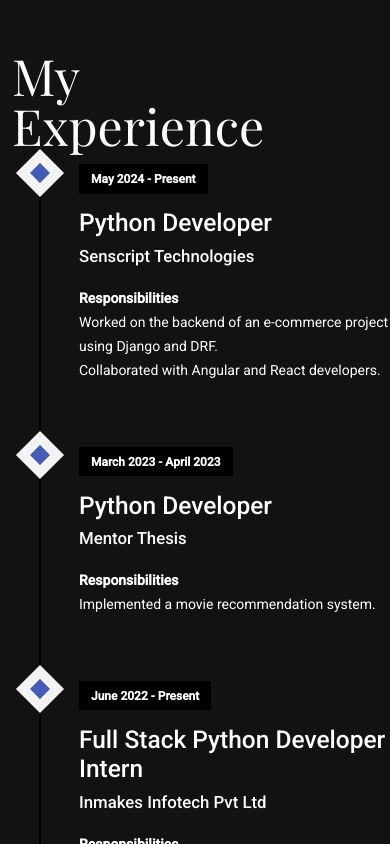
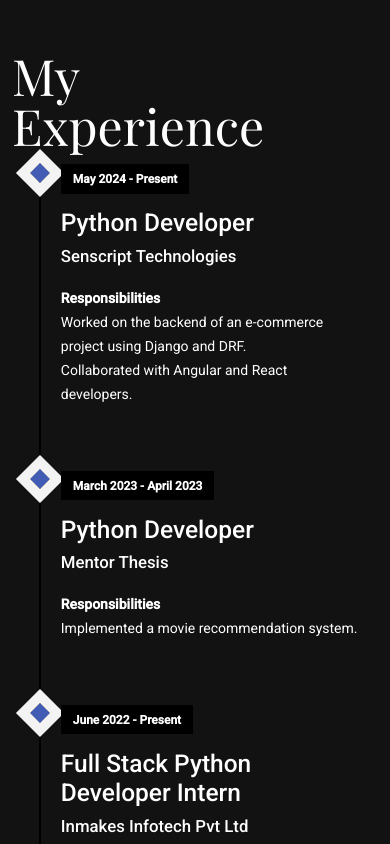
Before and after one commit to jobissjo/Jobi-Portfolio, an Angular app: page / in a window 390 px wide. Shown: the part 1280-2124 px from the top of the page. Built offline with nearby package versions, Linux system fonts and the light colour scheme; a web font is replaced by a local one.

Commit message:
experience width responsive

```diff
--- a/src/app/components/experience/experience.component.html
+++ b/src/app/components/experience/experience.component.html
@@ -20,9 +20,9 @@
                                 }
 
                             </p>
-                            <h3>{{experience.position}}</h3>
-                            <h4>{{experience.companyName}}</h4>
-                            <p><strong>Responsibilities</strong>
+                            <h3 class="width-90">{{experience.position}}</h3>
+                            <h4 class="width-90">{{experience.companyName}}</h4>
+                            <p class="width-90"><strong>Responsibilities</strong>
                                 @for (achievement of experience.workAchievements; track $index) {
                                     <br>{{achievement}}
                                 }
--- a/src/app/components/experience/experience.component.scss
+++ b/src/app/components/experience/experience.component.scss
@@ -124,13 +124,16 @@
     color: white !important;
 }
 
+.width-90{
+    width: 90%;
+}
 
 @media (max-width: 768px){
     .timeline-event-copy {
         padding: 2rem 0 0 2rem;
         position: relative;
         top: -1.875em;
-        left: 2.5em;
+        left: 1.2em;
         width: 100%;
     }
 }
```
